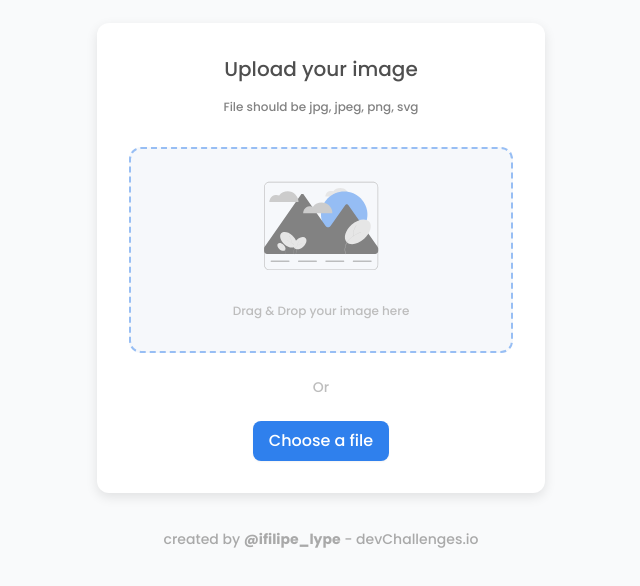
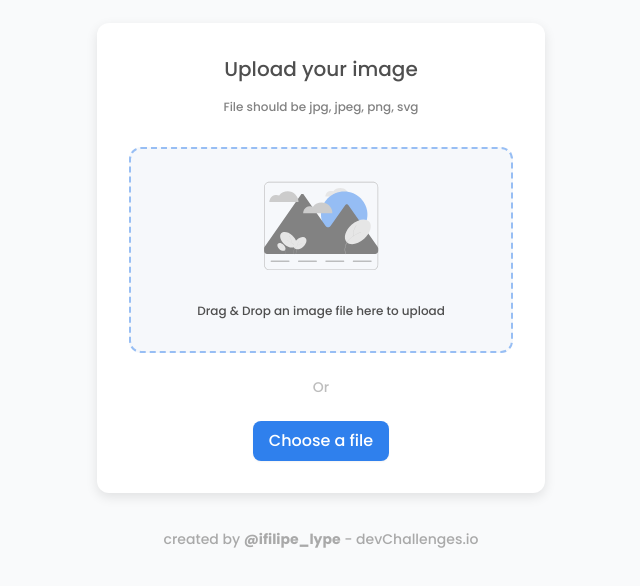
Before and after one commit to ifilipe-lype/image-uploader, a Next.js app: page / in a window 1280 px wide. Shown: the part 116-702 px from the top of the page, without its empty margins (319-959 px from the left). Built offline with nearby package versions, Linux system fonts and the light colour scheme.

Commit message:
adds feedback to drag-drop feature

```diff
--- a/components/ImageDropZone/index.js
+++ b/components/ImageDropZone/index.js
@@ -5,24 +5,38 @@ export default function ImageDropZone({ setDropFile }) {
   const onDrop = useCallback((acceptedFiles) => {
     setDropFile(acceptedFiles[0]);
   }, []);
+
   const {
     getRootProps,
     isDragActive,
     isDragAccept,
+    isDragReject
   } = useDropzone({
     onDrop,
     noClick: true,
     maxFiles: 1,
-    accept: "image/jpeg, image/png, image/svg+xml, image/jpg",
+    maxSize: 100,
+    accept: "image/*",
   });
 
   return (
     <div {...getRootProps()}
-      className={`flex flex-col items-center outline-none justify-center border-dashed border-2 border-blue px-4 py-8 rounded-xl bg-gray-1 transition ${isDragActive ? "bg-green-100" : ""}`}
+      className={`flex flex-col items-center outline-none justify-center border-dashed border-2 px-4 py-8 rounded-xl bg-gray-1 transition ${isDragAccept ? "bg-green-100" : ""} ${isDragReject ? "bg-red-100" : ""} ${isDragReject ? "border-red-200" : "border-blue"}`}
     >
       <img src="/assets/image.svg" className="w-auto h-auto object-contain" />
       <p className="text-gray-4 mt-8 text-xs">
-        { !isDragActive && !isDragAccept ? (<span>Drag &amp; Drop your image here</span>) : <span className="text-blue1">Release to upload image</span>}
+        {
+
+          isDragAccept ? (
+            <span className="text-blue1">Release to upload image</span>
+          ) : (
+            isDragActive && isDragReject ? (
+              <span className="text-red-400">file selected is not an image</span>
+            ) : (
+              <span className="text-gray-2">Drag &amp; Drop an image file here to upload</span>
+            )
+          )
+        }
       </p>
     </div>
   );
```
